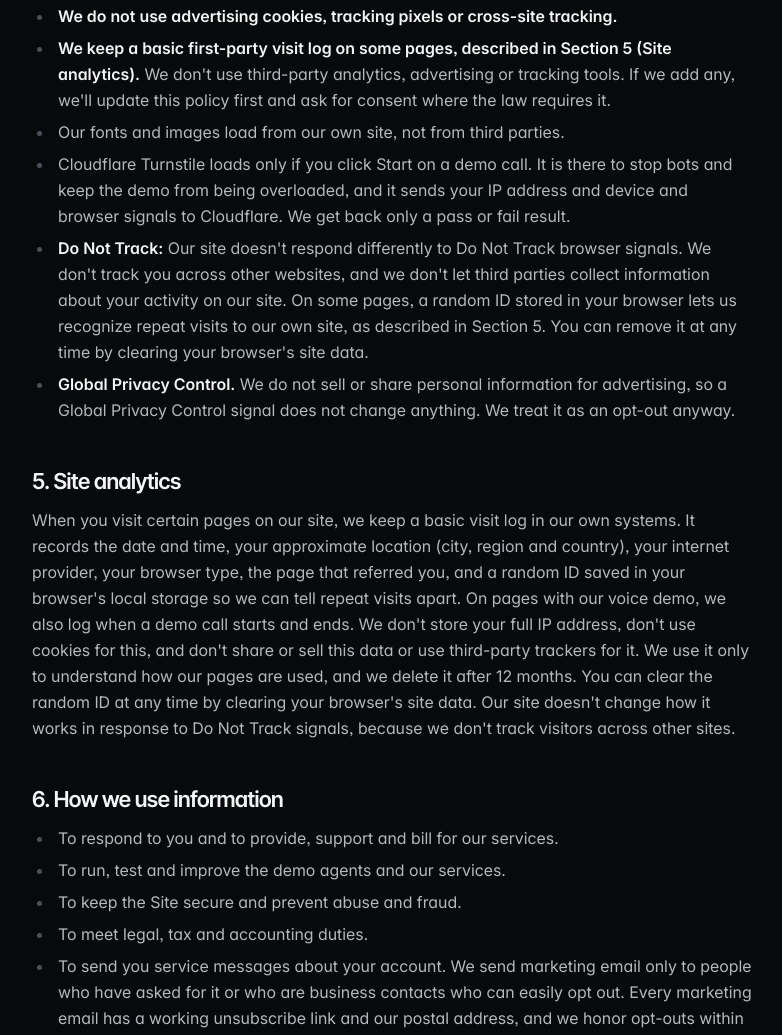
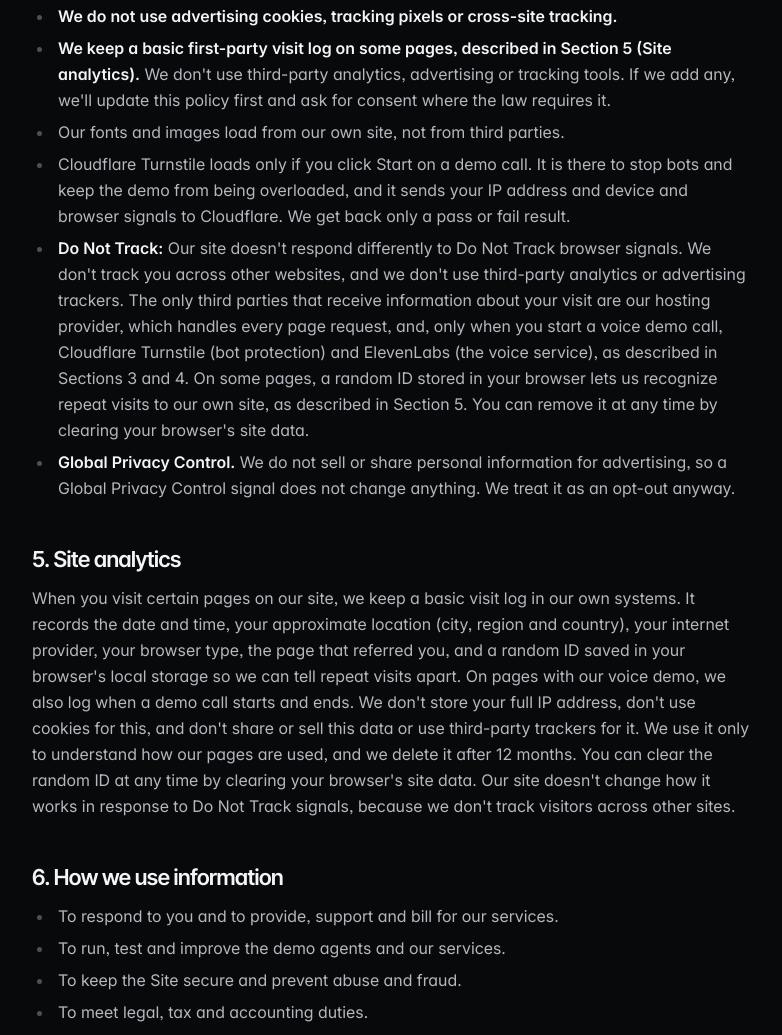
Before and after one commit to firstmatelabs/firstmatelabs-site, a plain HTML site: page privacy/index.html in a window 1280 px wide. Shown: the part 1860-2895 px from the top of the page, without its empty margins (48-830 px from the left). Drawn offline with Linux system fonts and the light colour scheme.

Commit message:
Privacy policy: Do Not Track bullet names the third parties

```diff
--- a/privacy/index.html
+++ b/privacy/index.html
@@ -64,7 +64,7 @@
 <li><strong>We keep a basic first-party visit log on some pages, described in Section 5 (Site analytics).</strong> We don't use third-party analytics, advertising or tracking tools. If we add any, we'll update this policy first and ask for consent where the law requires it.</li>
 <li>Our fonts and images load from our own site, not from third parties.</li>
 <li>Cloudflare Turnstile loads only if you click Start on a demo call. It is there to stop bots and keep the demo from being overloaded, and it sends your IP address and device and browser signals to Cloudflare. We get back only a pass or fail result.</li>
-<li><strong>Do Not Track:</strong> Our site doesn't respond differently to Do Not Track browser signals. We don't track you across other websites, and we don't let third parties collect information about your activity on our site. On some pages, a random ID stored in your browser lets us recognize repeat visits to our own site, as described in Section 5. You can remove it at any time by clearing your browser's site data.</li>
+<li><strong>Do Not Track:</strong> Our site doesn't respond differently to Do Not Track browser signals. We don't track you across other websites, and we don't use third-party analytics or advertising trackers. The only third parties that receive information about your visit are our hosting provider, which handles every page request, and, only when you start a voice demo call, Cloudflare Turnstile (bot protection) and ElevenLabs (the voice service), as described in Sections 3 and 4. On some pages, a random ID stored in your browser lets us recognize repeat visits to our own site, as described in Section 5. You can remove it at any time by clearing your browser's site data.</li>
 <li><strong>Global Privacy Control.</strong> We do not sell or share personal information for advertising, so a Global Privacy Control signal does not change anything. We treat it as an opt-out anyway.</li>
 </ul>
 <h2>5. Site analytics</h2>
```
